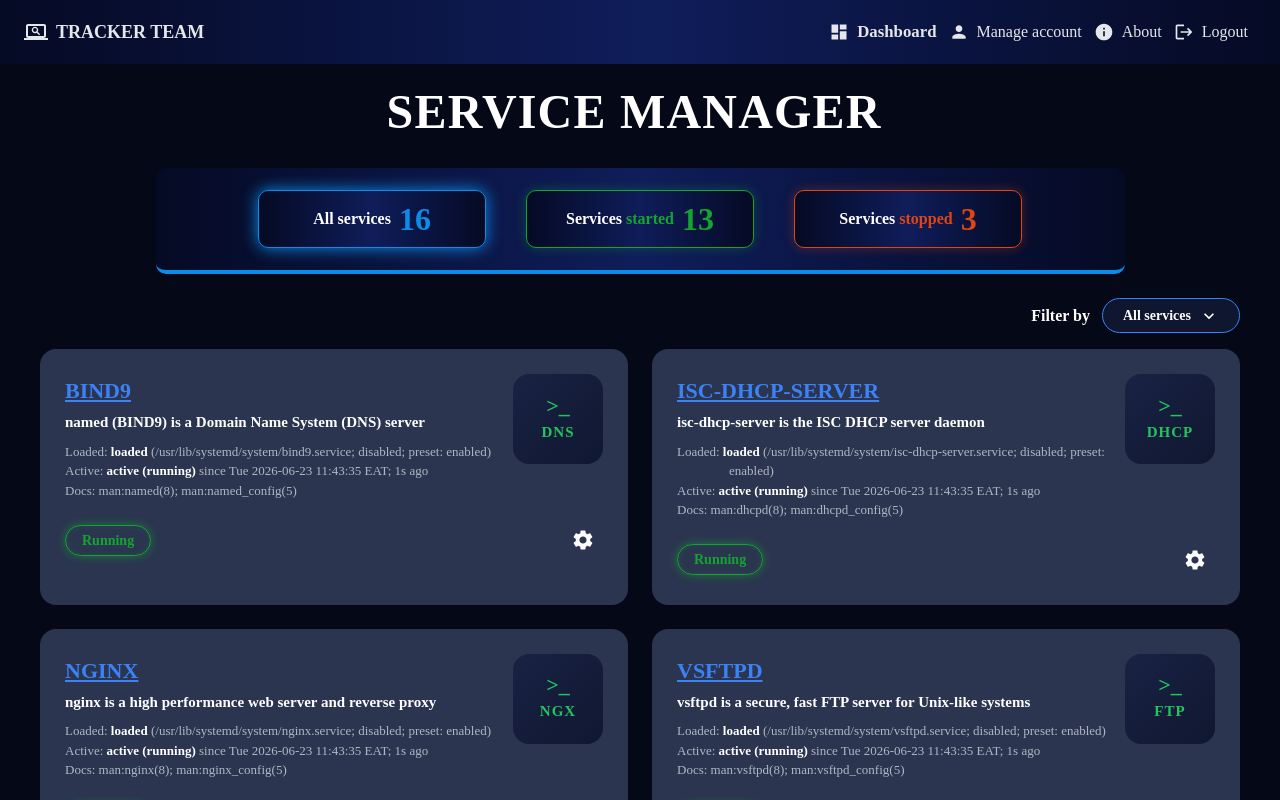
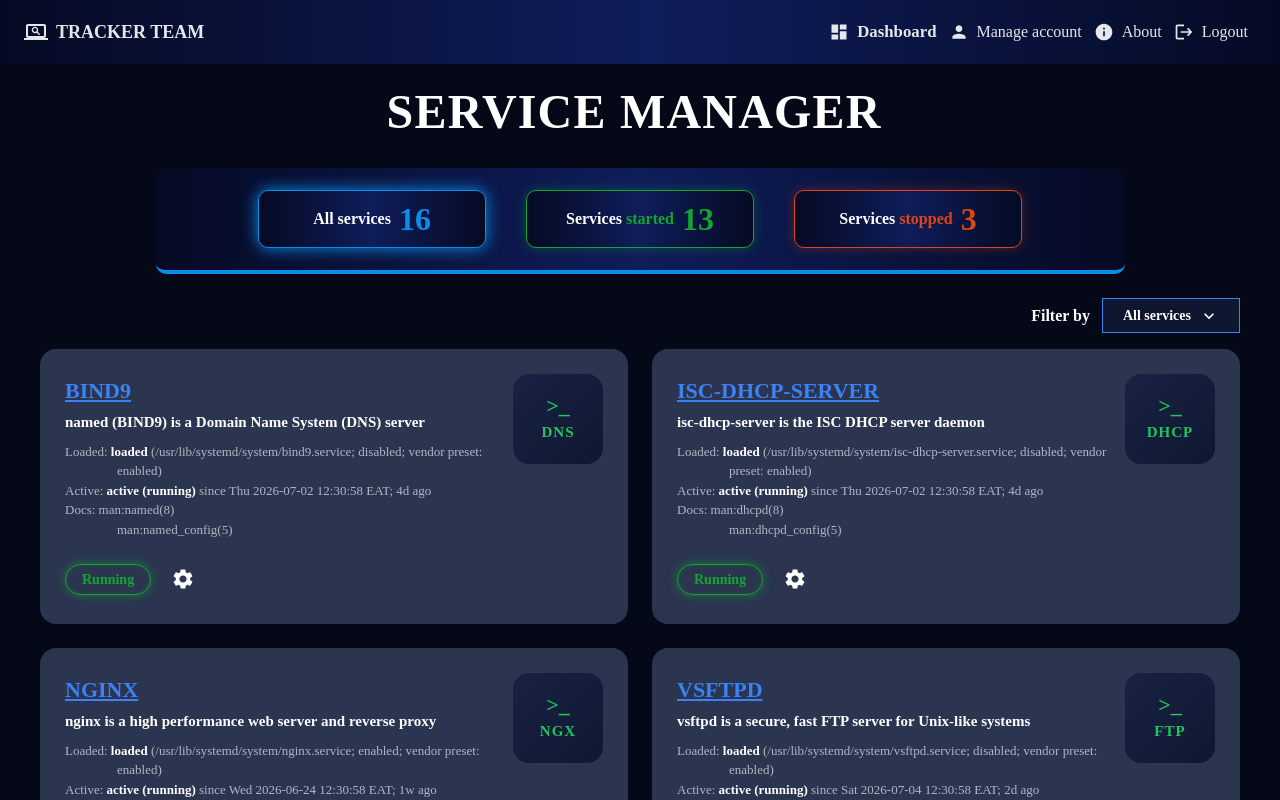
Before and after one commit to fymijoro/service_manager, a React (Vite) app in the folder service-manager/: page / in a window 1280 px wide. Shown: the top 800 px of the page. Built offline with nearby package versions, Linux system fonts and the light colour scheme; sample sign-in values are in the browser's storage; a web font is replaced by a local one.

Commit message:
modification des apparences dashboard 2

```diff
--- a/service-manager/src/components/FilterBar.jsx
+++ b/service-manager/src/components/FilterBar.jsx
@@ -1,5 +1,5 @@
 import { useState } from 'react'
-import { Box, Typography, Menu, MenuItem } from '@mui/material'
+import { Box, Typography, Menu, MenuItem, Divider } from '@mui/material'
 import KeyboardArrowDownIcon from '@mui/icons-material/KeyboardArrowDown'
 
 const FILTER_LABELS = {
@@ -11,6 +11,7 @@ const FILTER_LABELS = {
 function FilterBar({ filter, onFilterChange }) {
   const [anchorEl, setAnchorEl] = useState(null)
   const open = Boolean(anchorEl)
+  const entries = Object.entries(FILTER_LABELS)
 
   return (
     <Box sx={{ display: 'flex', alignItems: 'center', justifyContent: 'flex-end', gap: 1.5, mb: 2 }}>
@@ -23,7 +24,7 @@ function FilterBar({ filter, onFilterChange }) {
           alignItems: 'center',
           gap: 1,
           border: '1px solid #3B82F6',
-          borderRadius: '999px',
+          borderRadius: 0,           // ← carré
           color: '#FFFFFF',
           background: '#0F1730',
           px: 2.5,
@@ -50,16 +51,16 @@ function FilterBar({ filter, onFilterChange }) {
               mt: 1,
               background: '#0F1730',
               border: '1px solid #3B82F6',
-              borderRadius: '12px',
+              borderRadius: 0,       // ← carré
               color: '#FFFFFF',
               minWidth: 160,
             },
           },
         }}
       >
-        {Object.entries(FILTER_LABELS).map(([value, label]) => (
+        {entries.map(([value, label], index) => (
+          <div key={value}>
             <MenuItem
-            key={value}
               selected={value === filter}
               onClick={() => {
                 onFilterChange(value)
@@ -73,6 +74,10 @@ function FilterBar({ filter, onFilterChange }) {
             >
               {label}
             </MenuItem>
+            {index < entries.length - 1 && (
+              <Divider sx={{ borderColor: 'rgba(255,255,255,0.15)' }} />
+            )}
+          </div>
         ))}
       </Menu>
     </Box>
--- a/service-manager/src/components/ServiceActionsMenu.jsx
+++ b/service-manager/src/components/ServiceActionsMenu.jsx
@@ -1,5 +1,5 @@
 import { useState } from 'react'
-import { IconButton, Menu, MenuItem } from '@mui/material'
+import { IconButton, Menu, MenuItem, Divider } from '@mui/material'
 import SettingsIcon from '@mui/icons-material/Settings'
 
 function ServiceActionsMenu({ status, onRestart, onStop, onStart }) {
@@ -10,6 +10,11 @@ function ServiceActionsMenu({ status, onRestart, onStop, onStart }) {
     setAnchorEl(null)
     action()
   }
+
+  const secondAction =
+    status === 'running'
+      ? { label: 'Stop', handler: onStop, hoverColor: 'rgba(221, 69, 21, 0.15)' }
+      : { label: 'Start', handler: onStart, hoverColor: 'rgba(20, 164, 48, 0.15)' }
 
   return (
     <>
@@ -28,7 +33,7 @@ function ServiceActionsMenu({ status, onRestart, onStop, onStart }) {
               mt: 0.5,
               background: '#0F1730',
               border: '1px solid #3B82F6',
-              borderRadius: '10px',
+              borderRadius: 0,
               color: '#FFFFFF',
               minWidth: 120,
             },
@@ -41,21 +46,13 @@ function ServiceActionsMenu({ status, onRestart, onStop, onStart }) {
         >
           Restart
         </MenuItem>
-        {status === 'running' ? (
-          <MenuItem
-            onClick={() => handleAction(onStop)}
-            sx={{ '&:hover': { background: 'rgba(221, 69, 21, 0.15)' } }}
-          >
-            Stop
-          </MenuItem>
-        ) : (
-          <MenuItem
-            onClick={() => handleAction(onStart)}
-            sx={{ '&:hover': { background: 'rgba(20, 164, 48, 0.15)' } }}
-          >
-            Start
-          </MenuItem>
-        )}
+        <Divider sx={{ borderColor: 'rgba(255,255,255,0.15)' }} />
+        <MenuItem
+          onClick={() => handleAction(secondAction.handler)}
+          sx={{ '&:hover': { background: secondAction.hoverColor } }}
+        >
+          {secondAction.label}
+        </MenuItem>
       </Menu>
     </>
   )
--- a/service-manager/src/components/ServiceCard.jsx
+++ b/service-manager/src/components/ServiceCard.jsx
@@ -2,6 +2,7 @@ import { Box, Typography } from '@mui/material'
 import ServiceLogo from './ServiceLogo.jsx'
 import ServiceStatusBadge from './ServiceStatusBadge.jsx'
 import ServiceActionsMenu from './ServiceActionsMenu.jsx'
+import { formatDateTime, formatRelativeTime } from '../utils/dateUtils.js'
 
 const hangingIndentSx = {
   color: '#B0B7C3',
@@ -10,8 +11,15 @@ const hangingIndentSx = {
   textIndent: '-52px',
 }
 
+const ACTIVE_LABELS = {
+  running: 'active (running)',
+  stopped: 'inactive (dead)',
+  restarting: 'activating (auto-restart)',
+}
+
 function ServiceCard({ service, onRestart, onStop, onStart, isRestarting }) {
-  const { name, unit, code, docsCmd, description, status } = service
+  const { name, unit, code, docsCmd, description, status, enabledPreset, startedAt } = service
+  const displayStatus = isRestarting ? 'restarting' : status
 
   return (
     <Box
@@ -41,24 +49,23 @@ function ServiceCard({ service, onRestart, onStop, onStart, isRestarting }) {
           </Typography>
 
           <Typography sx={{ ...hangingIndentSx, mt: 1 }}>
-            Loaded: <b style={{ color: '#FFFFFF' }}>loaded</b> (/usr/lib/systemd/system/{unit}.service; disabled; preset: enabled)
+            Loaded: <b style={{ color: '#FFFFFF' }}>loaded</b> (/usr/lib/systemd/system/{unit}.service; {enabledPreset}; vendor preset: enabled)
           </Typography>
           <Typography sx={hangingIndentSx}>
-            Active: {status === 'running' ? (
-              <b style={{ color: '#FFFFFF' }}>active (running)</b>
-            ) : (
-              <b style={{ color: '#FFFFFF' }}>inactive (dead)</b>
-            )} since Tue 2026-06-23 11:43:35 EAT; 1s ago
+            Active: <b style={{ color: '#FFFFFF' }}>{ACTIVE_LABELS[displayStatus]}</b>
+            {displayStatus !== 'stopped' && (
+              <> since {formatDateTime(startedAt)} EAT; {formatRelativeTime(startedAt)}</>
+            )}
           </Typography>
           <Typography sx={hangingIndentSx}>
-            Docs: man:{docsCmd}(8); man:{docsCmd}_config(5)
+            Docs: man:{docsCmd}(8)<br />man:{docsCmd}_config(5)
           </Typography>
         </Box>
         <ServiceLogo code={code} />
       </Box>
 
-      <Box sx={{ display: 'flex', alignItems: 'center', justifyContent: 'space-between', mt: 1 }}>
-        <ServiceStatusBadge status={isRestarting ? 'restarting' : status} />
+      <Box sx={{ display: 'flex', alignItems: 'center', gap: 1.5, mt: 1 }}>
+        <ServiceStatusBadge status={displayStatus} />
         <ServiceActionsMenu
           status={status}
           onRestart={() => onRestart(service.id)}
--- a/service-manager/src/data/services.js
+++ b/service-manager/src/data/services.js
@@ -1,18 +1,22 @@
+const now = Date.now()
+const daysAgo = (n) => new Date(now - n * 24 * 60 * 60 * 1000)
+const hoursAgo = (n) => new Date(now - n * 60 * 60 * 1000)
+
 export const initialServices = [
-  { id: 'bind9', name: 'BIND9', unit: 'bind9', code: 'DNS', docsCmd: 'named', description: 'named (BIND9) is a Domain Name System (DNS) server', status: 'running' },
-  { id: 'isc-dhcp-server', name: 'ISC-DHCP-SERVER', unit: 'isc-dhcp-server', code: 'DHCP', docsCmd: 'dhcpd', description: 'isc-dhcp-server is the ISC DHCP server daemon', status: 'running' },
-  { id: 'nginx', name: 'NGINX', unit: 'nginx', code: 'NGX', docsCmd: 'nginx', description: 'nginx is a high performance web server and reverse proxy', status: 'running' },
-  { id: 'vsftpd', name: 'VSFTPD', unit: 'vsftpd', code: 'FTP', docsCmd: 'vsftpd', description: 'vsftpd is a secure, fast FTP server for Unix-like systems', status: 'running' },
-  { id: 'postfix', name: 'POSTFIX', unit: 'postfix', code: 'SMTP', docsCmd: 'postfix', description: 'postfix is the Postfix Mail Transport Agent', status: 'running' },
-  { id: 'sshd', name: 'SSHD', unit: 'ssh', code: 'SSH', docsCmd: 'sshd', description: 'sshd (OpenSSH Daemon) is the daemon program for ssh', status: 'running' },
-  { id: 'iptables', name: 'IPTABLES', unit: 'netfilter-persistent', code: 'IPT', docsCmd: 'iptables', description: 'netfilter-persistent manages the iptables firewall rules', status: 'running' },
-  { id: 'docker', name: 'DOCKER', unit: 'docker', code: 'DKR', docsCmd: 'dockerd', description: 'dockerd is the Docker Application Container Engine daemon', status: 'running' },
-  { id: 'mariadb', name: 'MARIADB', unit: 'mariadb', code: 'SQL', docsCmd: 'mariadbd', description: 'mariadb is the MariaDB relational database server', status: 'running' },
-  { id: 'kubelet', name: 'KUBELET', unit: 'kubelet', code: 'K8S', docsCmd: 'kubelet', description: 'kubelet is the primary node agent for Kubernetes', status: 'stopped' },
-  { id: 'snmpd', name: 'SNMPD', unit: 'snmpd', code: 'SNMP', docsCmd: 'snmpd', description: 'snmpd is the Simple Network Management Protocol daemon', status: 'running' },
-  { id: 'cron', name: 'CRON', unit: 'cron', code: 'CRON', docsCmd: 'cron', description: 'cron is the background job scheduling daemon', status: 'running' },
-  { id: 'suricata', name: 'SURICATA', unit: 'suricata', code: 'IDS', docsCmd: 'suricata', description: 'suricata is a network intrusion detection and prevention engine', status: 'stopped' },
-  { id: 'bluetooth', name: 'BLUETOOTH', unit: 'bluetooth', code: 'BT', docsCmd: 'bluetoothd', description: 'bluetooth is the daemon that manages Bluetooth devices', status: 'running' },
-  { id: 'networkmanager', name: 'NETWORKMANAGER', unit: 'NetworkManager', code: 'NET', docsCmd: 'NetworkManager', description: 'NetworkManager manages network connections and interfaces', status: 'running' },
-  { id: 'slapd', name: 'SLAPD', unit: 'slapd', code: 'LDAP', docsCmd: 'slapd', description: 'slapd is the stand-alone OpenLDAP server daemon', status: 'stopped' },
+  { id: 'bind9', name: 'BIND9', unit: 'bind9', code: 'DNS', docsCmd: 'named', description: 'named (BIND9) is a Domain Name System (DNS) server', status: 'running', enabledPreset: 'disabled', startedAt: daysAgo(4) },
+  { id: 'isc-dhcp-server', name: 'ISC-DHCP-SERVER', unit: 'isc-dhcp-server', code: 'DHCP', docsCmd: 'dhcpd', description: 'isc-dhcp-server is the ISC DHCP server daemon', status: 'running', enabledPreset: 'disabled', startedAt: daysAgo(4) },
+  { id: 'nginx', name: 'NGINX', unit: 'nginx', code: 'NGX', docsCmd: 'nginx', description: 'nginx is a high performance web server and reverse proxy', status: 'running', enabledPreset: 'enabled', startedAt: daysAgo(12) },
+  { id: 'vsftpd', name: 'VSFTPD', unit: 'vsftpd', code: 'FTP', docsCmd: 'vsftpd', description: 'vsftpd is a secure, fast FTP server for Unix-like systems', status: 'running', enabledPreset: 'disabled', startedAt: daysAgo(2) },
+  { id: 'postfix', name: 'POSTFIX', unit: 'postfix', code: 'SMTP', docsCmd: 'postfix', description: 'postfix is the Postfix Mail Transport Agent', status: 'running', enabledPreset: 'enabled', startedAt: daysAgo(12) },
+  { id: 'sshd', name: 'SSHD', unit: 'sshd', code: 'SSH', docsCmd: 'sshd', description: 'sshd (OpenSSH Daemon) is the daemon program for ssh', status: 'running', enabledPreset: 'enabled', startedAt: daysAgo(12) },
+  { id: 'iptables', name: 'IPTABLES', unit: 'iptables', code: 'IPT', docsCmd: 'iptables', description: 'iptables is the userspace utility for the Linux kernel firewall', status: 'running', enabledPreset: 'enabled', startedAt: daysAgo(12) },
+  { id: 'docker', name: 'DOCKER', unit: 'docker', code: 'DKR', docsCmd: 'dockerd', description: 'dockerd is the Docker Application Container Engine daemon', status: 'running', enabledPreset: 'enabled', startedAt: hoursAgo(6) },
+  { id: 'mariadb', name: 'MARIADB', unit: 'mariadb', code: 'SQL', docsCmd: 'mariadbd', description: 'mariadb is the MariaDB relational database server', status: 'running', enabledPreset: 'enabled', startedAt: daysAgo(3) },
+  { id: 'kubelet', name: 'KUBELET', unit: 'kubelet', code: 'K8S', docsCmd: 'kubelet', description: 'kubelet is the primary node agent for Kubernetes', status: 'stopped', enabledPreset: 'disabled', startedAt: daysAgo(20) },
+  { id: 'snmpd', name: 'SNMPD', unit: 'snmpd', code: 'SNMP', docsCmd: 'snmpd', description: 'snmpd is the Simple Network Management Protocol daemon', status: 'running', enabledPreset: 'enabled', startedAt: daysAgo(12) },
+  { id: 'cron', name: 'CRON', unit: 'cron', code: 'CRON', docsCmd: 'cron', description: 'cron is the background job scheduling daemon', status: 'running', enabledPreset: 'enabled', startedAt: daysAgo(12) },
+  { id: 'suricata', name: 'SURICATA', unit: 'suricata', code: 'IDS', docsCmd: 'suricata', description: 'suricata is a network intrusion detection and prevention engine', status: 'stopped', enabledPreset: 'disabled', startedAt: daysAgo(30) },
+  { id: 'bluetooth', name: 'BLUETOOTH', unit: 'bluetooth', code: 'BT', docsCmd: 'bluetoothd', description: 'bluetooth is the daemon that manages Bluetooth devices', status: 'running', enabledPreset: 'enabled', startedAt: daysAgo(12) },
+  { id: 'networkmanager', name: 'NETWORKMANAGER', unit: 'NetworkManager', code: 'NET', docsCmd: 'NetworkManager', description: 'NetworkManager manages network connections and interfaces', status: 'running', enabledPreset: 'enabled', startedAt: daysAgo(12) },
+  { id: 'slapd', name: 'SLAPD', unit: 'slapd', code: 'LDAP', docsCmd: 'slapd', description: 'slapd is the stand-alone OpenLDAP server daemon', status: 'stopped', enabledPreset: 'disabled', startedAt: daysAgo(45) },
 ]
--- a/service-manager/src/pages/Dashboard.jsx
+++ b/service-manager/src/pages/Dashboard.jsx
@@ -20,7 +20,9 @@ function Dashboard() {
   }, [services, filter])
 
   const updateStatus = (id, status) => {
-    setServices((prev) => prev.map((s) => (s.id === id ? { ...s, status } : s)))
+    setServices((prev) =>
+      prev.map((s) => (s.id === id ? { ...s, status, startedAt: new Date() } : s))
+    )
   }
 
   const handleStop = (id) => updateStatus(id, 'stopped')
--- /dev/null
+++ b/service-manager/src/utils/dateUtils.js
@@ -0,0 +1,18 @@
+export function formatRelativeTime(date) {
+  const diffSec = Math.floor((Date.now() - date.getTime()) / 1000)
+  if (diffSec < 5) return 'just now'
+  if (diffSec < 60) return `${diffSec}s ago`
+  const diffMin = Math.floor(diffSec / 60)
+  if (diffMin < 60) return `${diffMin}min ago`
+  const diffH = Math.floor(diffMin / 60)
+  if (diffH < 24) return `${diffH}h ago`
+  const diffD = Math.floor(diffH / 24)
+  if (diffD < 7) return `${diffD}d ago`
+  return `${Math.floor(diffD / 7)}w ago`
+}
+
+export function formatDateTime(date) {
+  const days = ['Sun', 'Mon', 'Tue', 'Wed', 'Thu', 'Fri', 'Sat']
+  const pad = (n) => String(n).padStart(2, '0')
+  return `${days[date.getDay()]} ${date.getFullYear()}-${pad(date.getMonth() + 1)}-${pad(date.getDate())} ${pad(date.getHours())}:${pad(date.getMinutes())}:${pad(date.getSeconds())}`
+}
```
Lines whose indentation alone changed are shown as unchanged.
